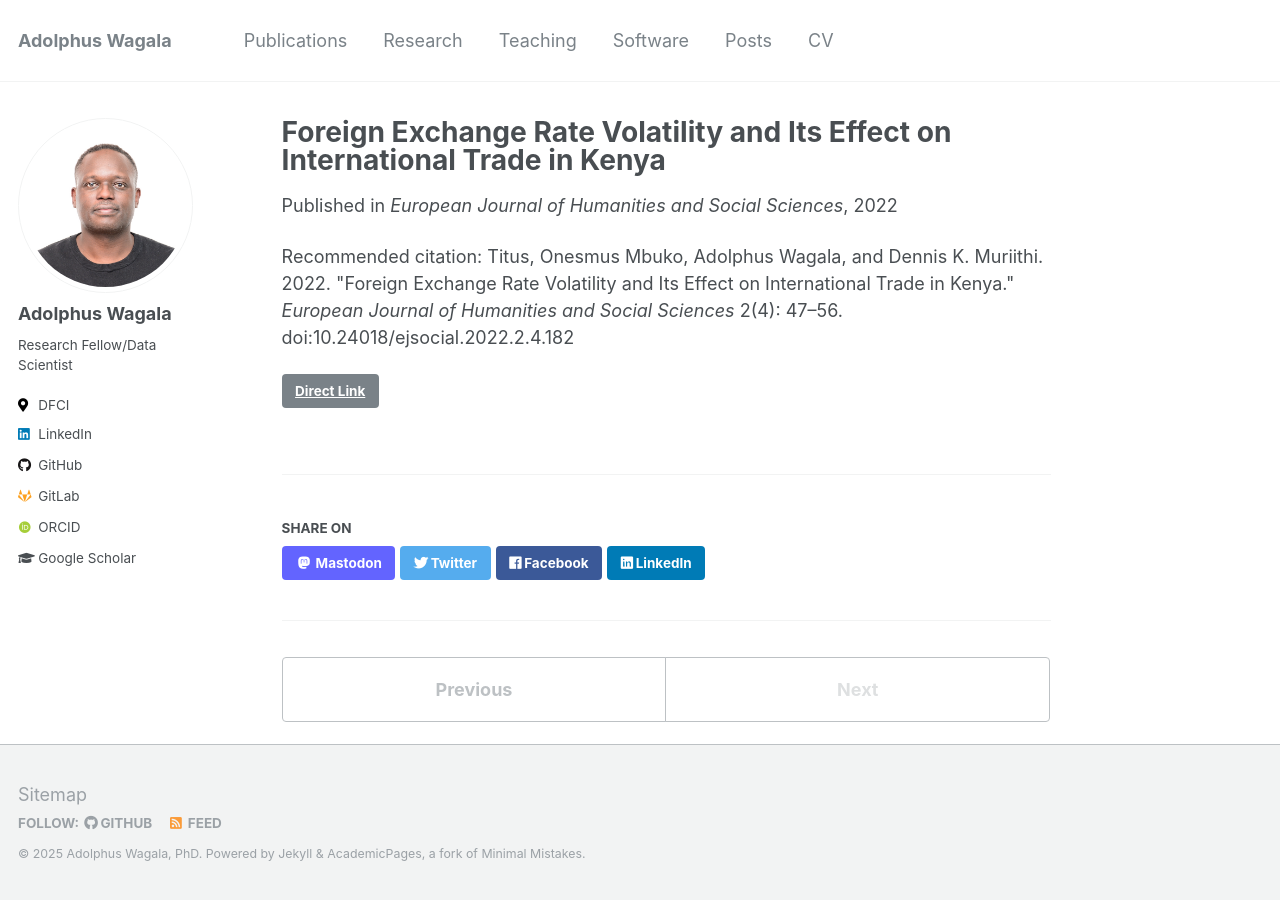
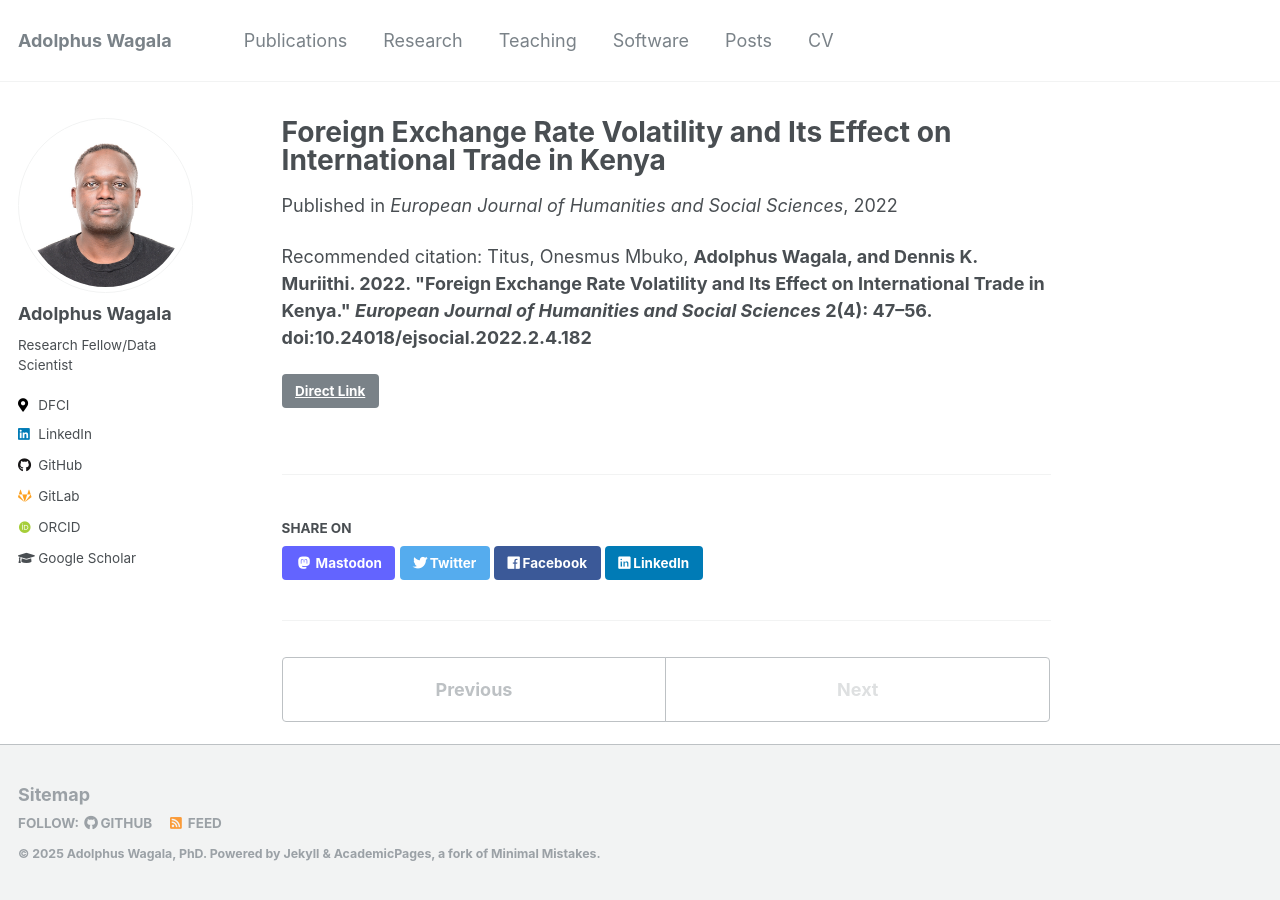
Before and after one commit to wagala/wagala.github.io, a Jekyll site: the page built from _publications/2022-forex-volatility-international-trade-kenya.md, in a window 1280 px wide. Built offline with Jekyll 4.4.1, drawn with Linux system fonts in a browser that asks for light colours; some web fonts are replaced.

```diff
--- a/_publications/2022-forex-volatility-international-trade-kenya.md
+++ b/_publications/2022-forex-volatility-international-trade-kenya.md
@@ -5,5 +5,5 @@ permalink: /publication/2022-forex-volatility-international-trade-kenya
 date: 2022-08-20
 venue: 'European Journal of Humanities and Social Sciences'
 link: 'https://eu-opensci.org/index.php/ejsocial/article/view/18182'
-citation: "Titus, Onesmus Mbuko, Adolphus Wagala, and Dennis K. Muriithi. 2022. &quot;Foreign Exchange Rate Volatility and Its Effect on International Trade in Kenya.&quot; <i>European Journal of Humanities and Social Sciences</i> 2(4): 47–56. doi:10.24018/ejsocial.2022.2.4.182"
+citation: "Titus, Onesmus Mbuko,  <b>Adolphus Wagala<b>, and Dennis K. Muriithi. 2022. &quot;Foreign Exchange Rate Volatility and Its Effect on International Trade in Kenya.&quot; <i>European Journal of Humanities and Social Sciences</i> 2(4): 47–56. doi:10.24018/ejsocial.2022.2.4.182"
 ---
```
